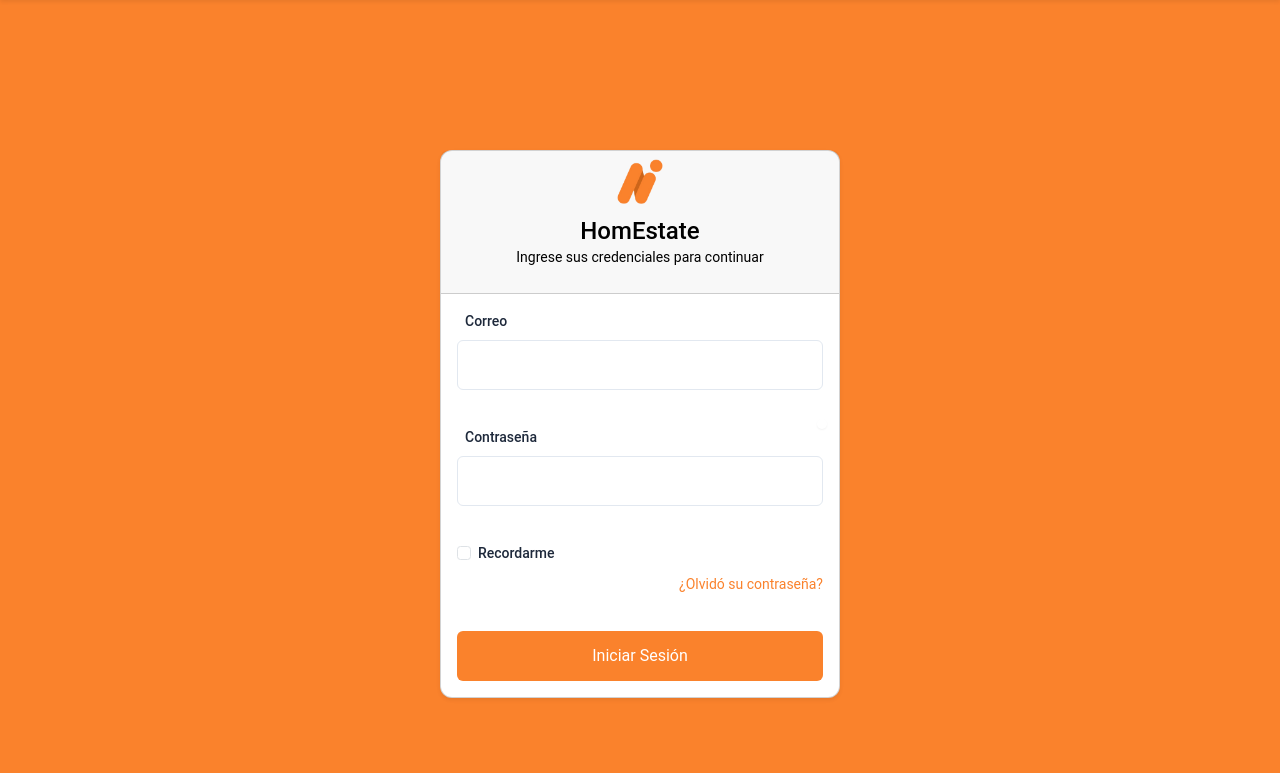
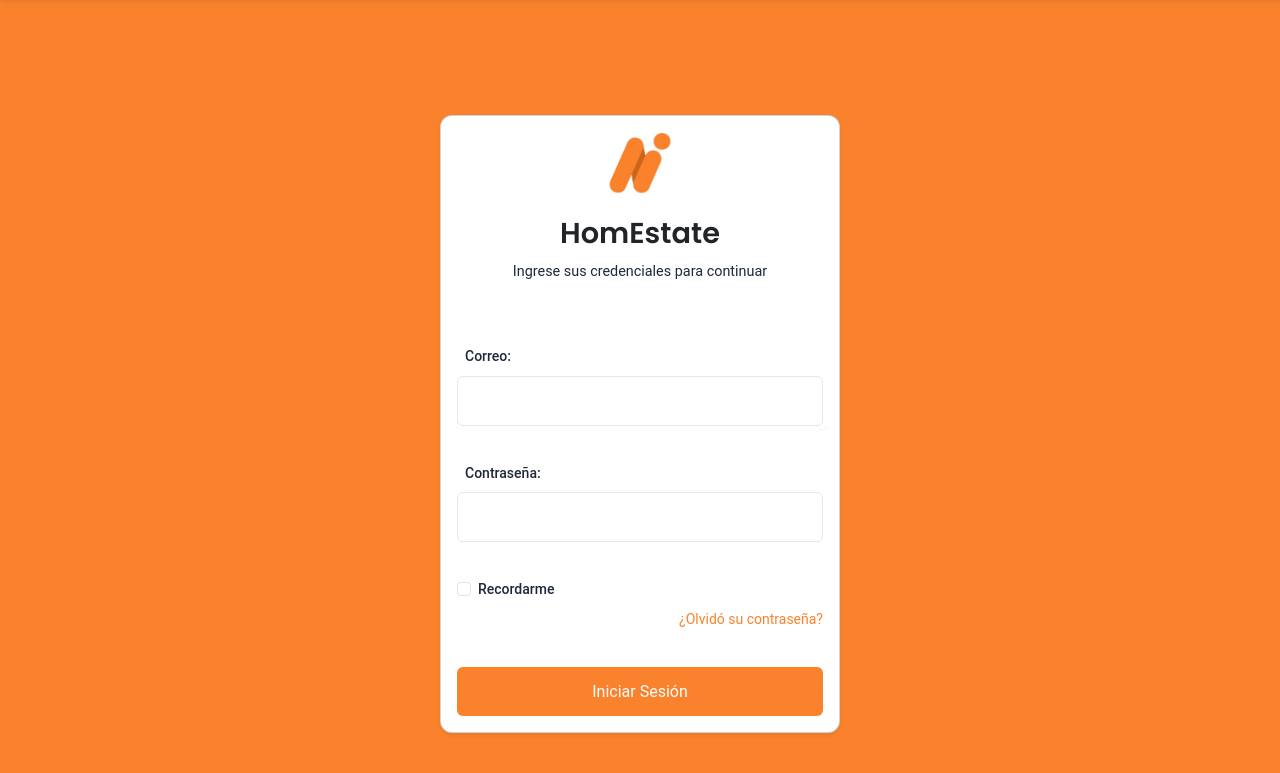
Before and after one commit to Homestate-dev/homestate-web, a Django app: page /admin-login/ in a window 1280 px wide. Shown: the part 77-850 px from the top of the page. Run offline with Django 5.2, Linux system fonts and the light colour scheme; some libraries are stand-ins or nearby versions.

Commit message:
diseno login 2.0

```diff
--- a/core/static/core/styles.css
+++ b/core/static/core/styles.css
@@ -1,3 +1,5 @@
+@import url('https://fonts.googleapis.com/css2?family=Poppins:wght@600&display=swap');
+
 :root {
     --primary-color: #fa822c;
     --primary-hover: #d15903;
@@ -124,15 +126,24 @@ body {
     animation: fadeIn 0.5s ease-out;
 }
 
+.logo-img {
+  width: 100px;
+  height: 100px;
+  padding: 16px; /* ajusta el valor que necesites */
+}
+
 .login-header {
     text-align: center;
     margin-bottom: 30px;
+
 }
 
 .login-header h4 {
-    color: var(--primary-color);
+    color: var(--shadow-sm);
     font-size: 1.8rem;
     margin-bottom: 10px;
+    font-family: 'Poppins', sans-serif;
+    font-weight: 600;
 }
 
 .login-header p {
--- a/core/templates/core/components/_login_form.html
+++ b/core/templates/core/components/_login_form.html
@@ -3,13 +3,13 @@
   <form id="loginForm" class="login-form">
     <div class="mb-3">
       <label for="email" class="form-label">
-        <i class="fas fa-user"></i> Correo
+        <i class="fas fa-user"></i> Correo:
       </label>
       <input type="email" id="email" class="form-control" required>
     </div>
     <div class="mb-3">
       <label for="password" class="form-label">
-        <i class="fas fa-lock"></i> Contraseña
+        <i class="fas fa-lock"></i> Contraseña:
       </label>
       <div class="d-flex">
         <input type="password" id="password" class="form-control" required>
--- a/core/templates/core/login.html
+++ b/core/templates/core/login.html
@@ -2,14 +2,14 @@
 {% extends 'core/base.html' %}
 {% load static %}
 
-{% block title %}Login - Sistema de Gestión de Inmuebles{% endblock %}
+{% block title %}Login - HomEstate{% endblock %}
 
 {% block content %}
 <div class="d-flex justify-content-center align-items-center min-vh-100 p-3">
   <div class="card shadow-sm w-100" style="max-width: 400px;">
-    <div class="card-header text-center text-black">
-      <img src="{% static 'core/img/logo.png' %}" alt="Logo" style="width: 50px; height: 50px;" class="img-fluid">
-      <h4 class="mt-2 mb-0">HomEstate</h4>
+    <div class="login-header">
+<img src="{% static 'core/img/logo.png' %}" alt="Logo" class="img-fluid logo-img">
+<h4 >HomEstate</h4>
       <p>Ingrese sus credenciales para continuar</p>
     </div>
 
```
